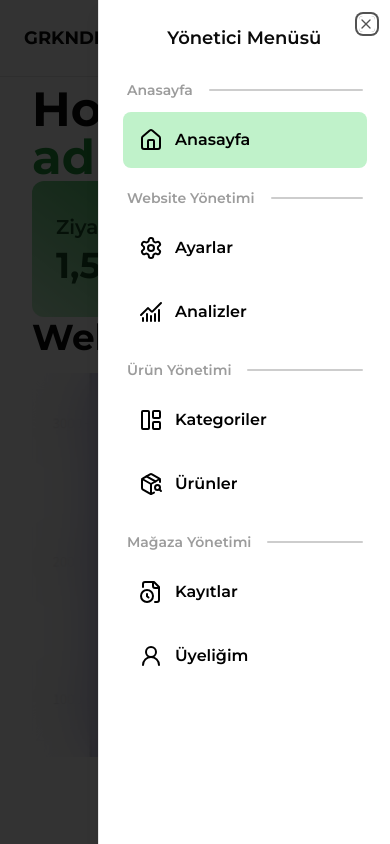
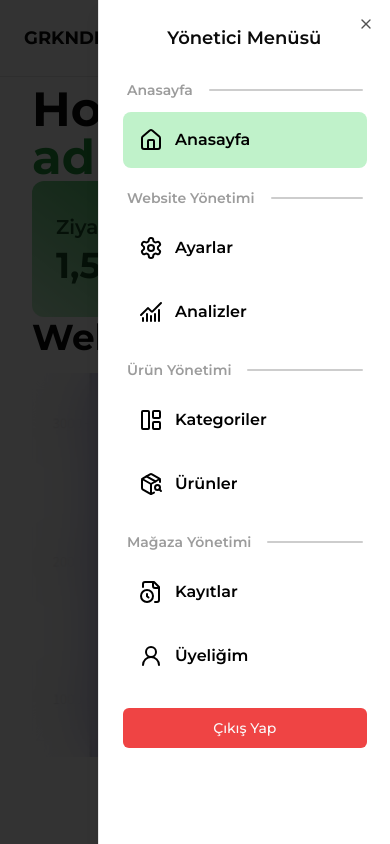
Before and after one commit to grkndev/qradmin, a Next.js app: page / in a window 390 px wide. Both pictures are taken after a click on the button 354 px from the left and 38 px from the top of the page. Shown: the top 844 px of the page. Built offline with nearby package versions, Linux system fonts and the light colour scheme.

Commit message:
Logout button

```diff
--- a/src/components/sidebar/Content/content.tsx
+++ b/src/components/sidebar/Content/content.tsx
@@ -16,7 +16,7 @@ import {
 
 export default function Content() {
   return (
-    <div className="w-full flex flex-col gap-9">
+    <div className="w-full h-full flex flex-col gap-9">
       <Contents />
     </div>
   );
--- a/src/components/sidebar/sidebar.tsx
+++ b/src/components/sidebar/sidebar.tsx
@@ -7,11 +7,13 @@ import {
   Sheet,
   SheetContent,
   SheetDescription,
+  SheetFooter,
   SheetHeader,
   SheetTitle,
   SheetTrigger,
 } from "@/components/ui/sheet";
 import Icon from "../Icon";
+import { Button } from "../ui/button";
 
 export default function SideBar() {
   return (
@@ -41,9 +43,12 @@ function MobileSideBar() {
       <SheetContent side={"right"} >
         <SheetHeader>
           <SheetTitle>Yönetici Menüsü</SheetTitle>
-          <SheetDescription>
+          <SheetDescription className="">
             <Content />
           </SheetDescription>
+          <SheetFooter>
+            <Button className="w-full" variant={"destructive"}>Çıkış Yap</Button>
+          </SheetFooter>
         </SheetHeader>
       </SheetContent>
     </Sheet>
```
